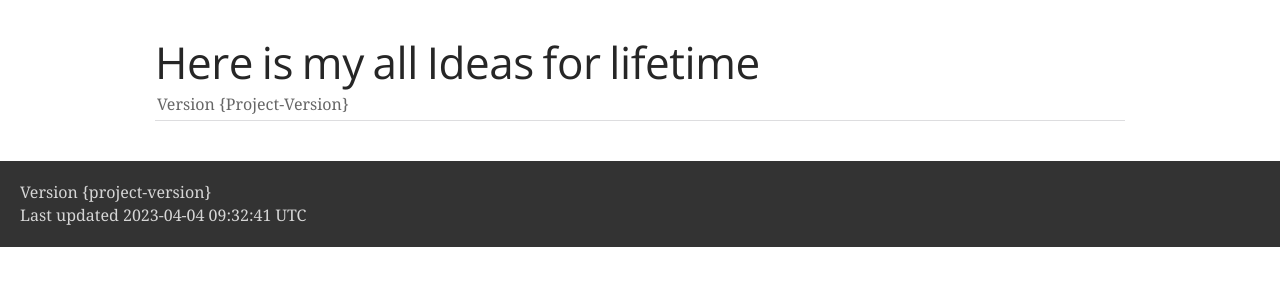
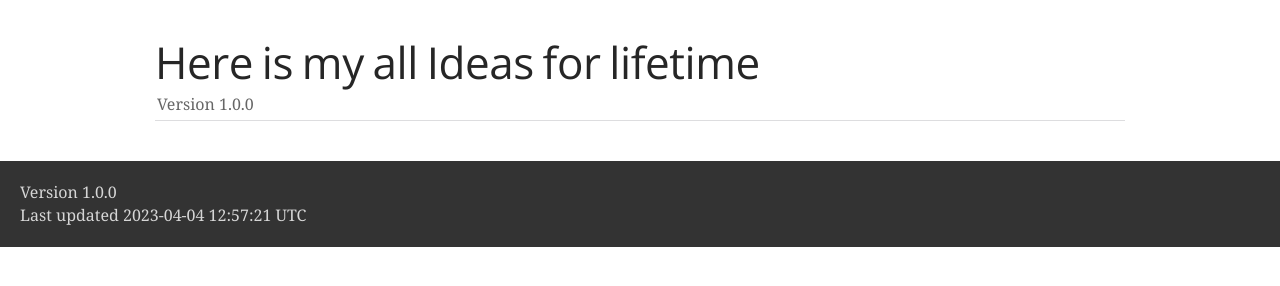
Before and after one commit to ZinMinn/MyIdeasBank, a plain HTML site: page main -v1.0.0/index.html in a window 1280 px wide. Drawn offline with nearby package versions, Linux system fonts and the light colour scheme; a web font is replaced by a local one.

Commit message:
Pushed main -v1.0.0 by gh-pages-multi

```diff
--- a/main -v1.0.0/index.html
+++ b/main -v1.0.0/index.html
@@ -440,7 +440,7 @@ body.book #toc,body.book #preamble,body.book h1.sect0,body.book .sect1>h2{page-b
 <div id="header">
 <h1>Here is my all Ideas for lifetime</h1>
 <div class="details">
-<span id="revnumber">version {project-version}</span>
+<span id="revnumber">version 1.0.0</span>
 </div>
 </div>
 <div id="content">
@@ -448,8 +448,8 @@ body.book #toc,body.book #preamble,body.book h1.sect0,body.book .sect1>h2{page-b
 </div>
 <div id="footer">
 <div id="footer-text">
-Version {project-version}<br>
-Last updated 2023-04-04 09:32:41 UTC
+Version 1.0.0<br>
+Last updated 2023-04-04 12:57:21 UTC
 </div>
 </div>
 </body>
```
